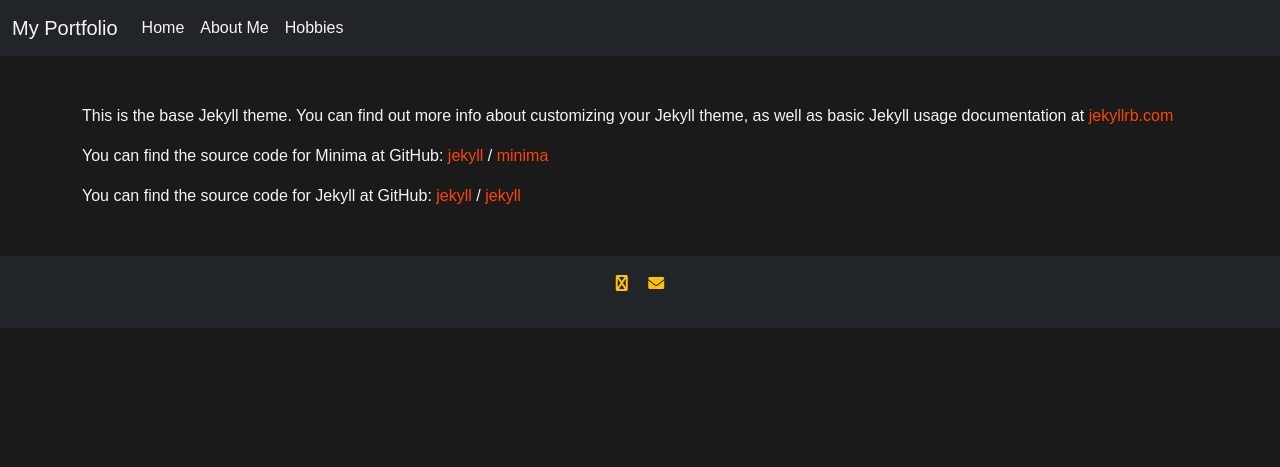
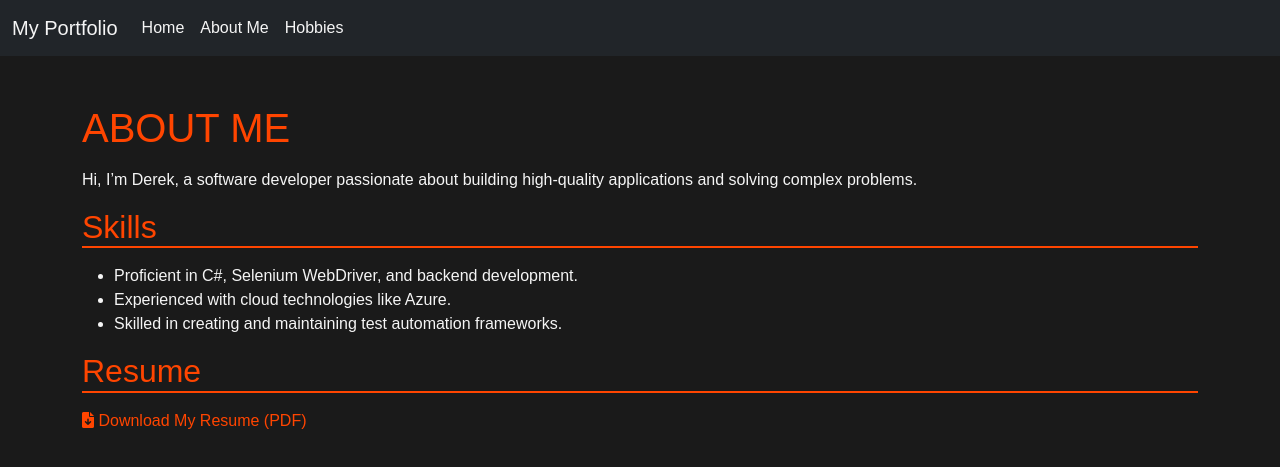
Before and after one commit to drmDev/drmDev.github.io, a Jekyll site: the page built from about.md, in a window 1280 px wide. Shown: the top 467 px of the page. Built offline with Jekyll 4.4.1, drawn with Linux system fonts in a browser that asks for light colours; grey boxes are pictures that could not be loaded.

```diff
--- a/_includes/footer.html
+++ b/_includes/footer.html
@@ -1,10 +1,10 @@
 <footer class="bg-dark text-light text-center py-3">
     <p>
         <a href="https://github.com/drmDev" class="text-warning mx-2" target="_blank" rel="noopener noreferrer">
-            <i class="fa fa-github"></i>
+            <i class="fab fa-github"></i> <!-- Updated here -->
         </a>
         <a href="mailto:dmontur1@gmail.com" class="text-warning mx-2">
-            <i class="fa fa-envelope"></i>
+            <i class="fas fa-envelope"></i> <!-- Updated envelope icon to fas -->
         </a>
     </p>
 </footer>
--- a/about.md
+++ b/about.md
@@ -4,15 +4,20 @@
 permalink: /about/
 ---
 
-This is the base Jekyll theme. You can find out more info about customizing your Jekyll theme, as well as basic Jekyll usage documentation at [jekyllrb.com](https://jekyllrb.com/)
+# About Me
 
-You can find the source code for Minima at GitHub:
-[jekyll][jekyll-organization] /
-[minima](https://github.com/jekyll/minima)
+Hi, I'm Derek, a software developer passionate about building high-quality applications and solving complex problems.
 
-You can find the source code for Jekyll at GitHub:
-[jekyll][jekyll-organization] /
-[jekyll](https://github.com/jekyll/jekyll)
+## Skills
+- Proficient in C#, Selenium WebDriver, and backend development.
+- Experienced with cloud technologies like Azure.
+- Skilled in creating and maintaining test automation frameworks.
 
+## Resume
+<p>
+    <a href="/DM_Resume_2024.pdf" download>
+        <i class="fas fa-file-download"></i> Download My Resume (PDF)
+    </a>
+</p>
 
-[jekyll-organization]: https://github.com/jekyll
+<iframe src="/DM_Resume_2024.pdf" width="100%" height="500px" style="border: none;"></iframe>
--- a/css/style.css
+++ b/css/style.css
@@ -4,6 +4,29 @@
     color: #f5f5f5; /* Light text */
     font-family: Arial, sans-serif;
 }
+
+/* Header Styling */
+h1 {
+    color: #ff4500;
+    text-transform: uppercase;
+    font-size: 2.5rem;
+    margin-bottom: 1rem;
+}
+
+h2 {
+    color: #ff4500;
+    font-size: 2rem;
+    margin-bottom: 1rem;
+    border-bottom: 2px solid #ff4500; /* Optional: Add an underline effect */
+}
+
+h3 {
+    color: #ff4500;
+    font-size: 1.5rem;
+    margin-bottom: 0.5rem;
+	border-bottom: 2px solid #ff4500; /* Optional: Add an underline effect */
+}
+
 
 /* Navbar Styling */
 .navbar {
```
